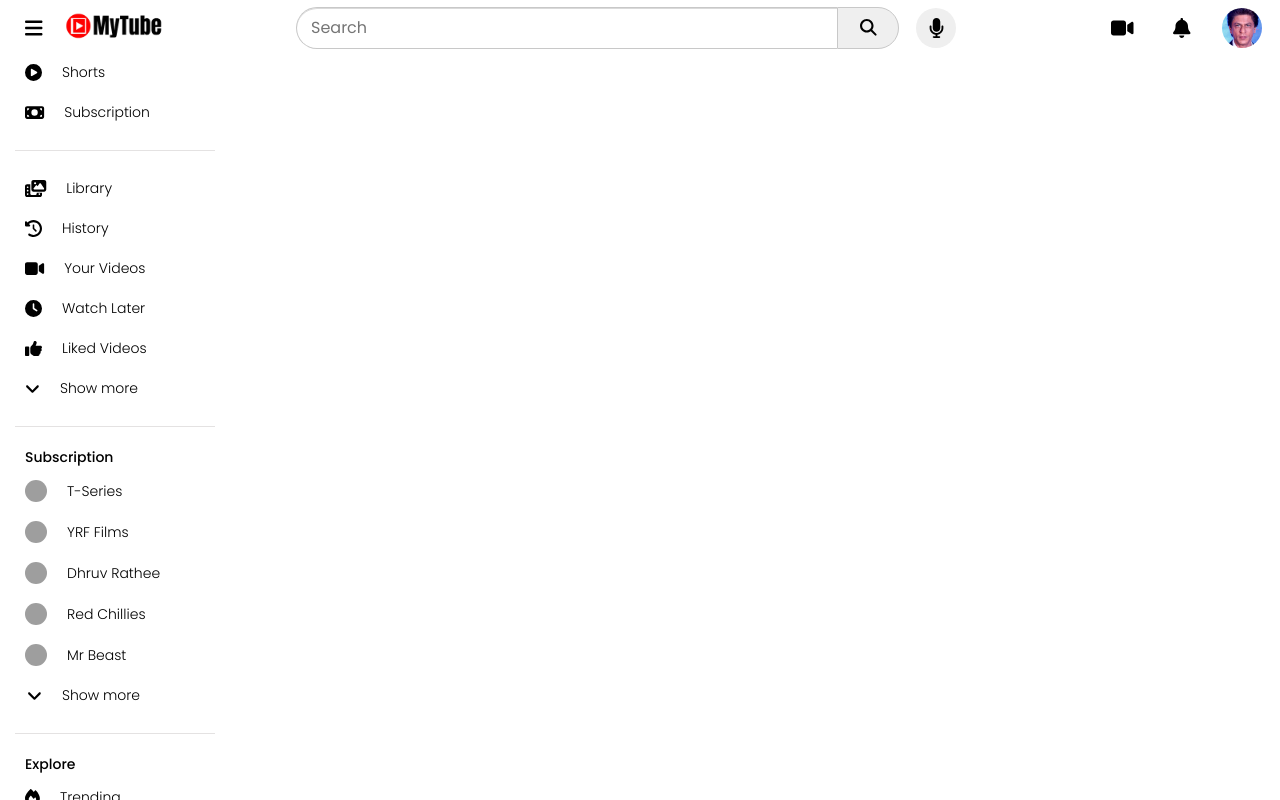
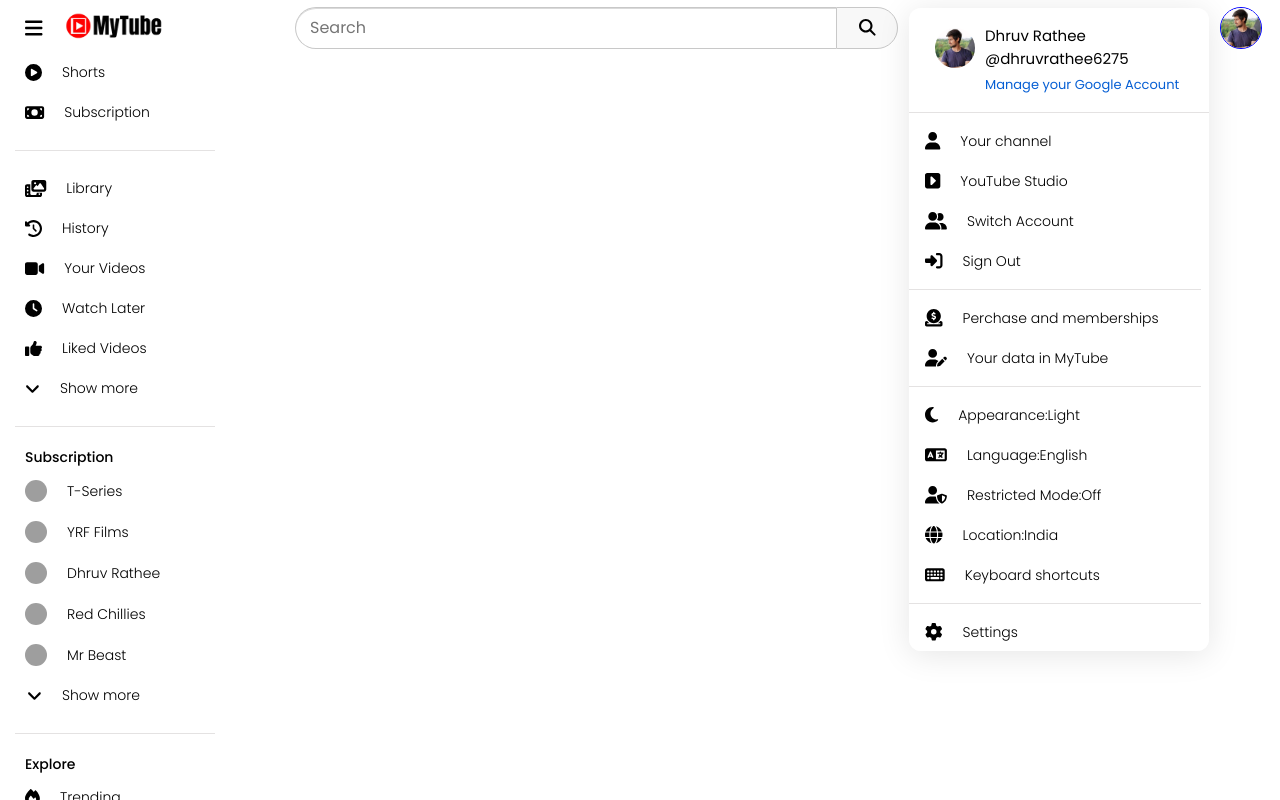
Before and after one commit to Raiyaan-786/Youtube-Clone, a React (Vite) app: page / in a window 1280 px wide. Both pictures are taken after a click on the element 1242 px from the left and 27 px from the top of the page. Shown: the top 800 px of the page. Built offline with nearby package versions, Linux system fonts and the light colour scheme; grey boxes are pictures that could not be loaded.

Commit message:
i-some work done in Navbar

```diff
--- a/src/Components/Navbar/Navbar.css
+++ b/src/Components/Navbar/Navbar.css
@@ -50,7 +50,7 @@
   height: 32px;
   width: 65px;
   border: 0.2px solid rgb(200, 200, 200);
-  background-color: #efefef;
+  background-color: #f8f8f8;
 }
 .search-box button:hover{
     background-color:#dfdfdf ;
@@ -89,3 +89,70 @@
   display: flex;
   align-items: center;
 }
+.user-detail{
+  overflow: scroll;
+  top: 8px;
+  right: 71px;
+  position: absolute;
+  background-color: #ffffff;
+  height: 643px;
+  width: 300px;
+  border-radius: 12px;
+  box-shadow: 0px 4px 32px 0px rgba(0,0,0,0.1);
+  transition: 0.8s;
+  display:block;
+}
+
+.user-info{
+  padding: 16px;
+  height: 72px;
+  font-size: 15px;
+  font-weight: 400;
+  display: flex;
+  /* border-bottom: 1px solid rgb(233, 233, 233); */
+  border-bottom: 0.5px solid rgb(228, 226, 226)
+}
+#profile{
+  padding: 4px 0 0 0;
+}
+#manage-account{
+  cursor: pointer;
+  padding-top: 5px;
+  font-size: 13px;
+  color: #065fd4;
+}
+
+.more-details{
+
+  /* height: 160px; */
+  height: auto;
+  padding: 8px 0;
+  width: 292px;
+  border-bottom: 0.5px solid rgb(228, 226, 226)
+}
+
+.profile-options{
+  gap: 20px;
+  display: flex;
+  align-items: center;
+  height: 40px;
+  width: 240px;
+  padding: 0 36px 0 16px;
+  font-size: 14px;
+  font-weight: 300;
+  transition: 0.1s;
+}
+.profile-options:hover{
+  cursor: pointer;
+  background-color: #efefef;
+}
+.user-detail::-webkit-scrollbar{
+  width: 0;
+}
+/* .extra-details{
+  overflow: scroll;
+} */
+#md-icon{
+ height: 20px;
+ width: 20px;
+}
--- a/src/Components/Navbar/Navbar.jsx
+++ b/src/Components/Navbar/Navbar.jsx
@@ -1,18 +1,46 @@
-import React from "react";
+import React, { useState } from "react";
+import "./Navbar.css";
 import { FontAwesomeIcon } from "@fortawesome/react-fontawesome";
 import {
   faBars,
   faBell,
+  faCirclePlay,
+  faCircleQuestion,
+  faCircleUser,
+  faGear,
   faMicrophone,
+  faCircleExclamation,
+  faRightToBracket,
   faSearch,
+  faUsers,
   faVideoCamera,
+  faKeyboard,
+  faGlobe,
+  faLanguage,
+  faMoon,
+  faFilterCircleDollar,
+  faCircleDollarToSlot,
+  faUserShield,
+  faUserGroup,
+  faSquare,
+  faSquareCaretRight,
+  faUser,
+  faUserPen,
 } from "@fortawesome/free-solid-svg-icons";
-import "./Navbar.css";
 
 const Navbar = () => {
+  const [profile, setProfile] = useState(false);
+  const handleProfileClick = () => {
+    if (profile == false) setProfile(true);
+    else setProfile(false);
+  };
+  const handleProfileClick2 = () => {
+    if (profile == true) setProfile(false);
+  };
+
   return (
     <>
-      <nav>
+      <nav onClick={handleProfileClick2}>
         <div className="bar-logo">
           <div className="nicon">
             <FontAwesomeIcon icon={faBars} size="lg" />
@@ -22,11 +50,9 @@
           </div>
         </div>
 
-
         <div className="search-bar">
-
           <div className="search-box">
-            <input type="text" placeholder="Search" />
+            <input type="text" placeholder="Search" name="Search" />
             <button>
               <FontAwesomeIcon icon={faSearch} size="lg" />
             </button>
@@ -35,10 +61,7 @@
           <div className="nicon" id="mic">
             <FontAwesomeIcon icon={faMicrophone} size="lg" />
           </div>
-
         </div>
-
-
 
         <div id="user">
           <div className="nicon">
@@ -47,10 +70,109 @@
           <div className="nicon">
             <FontAwesomeIcon icon={faBell} size="lg" />
           </div>
-          <div className="nicon">
-            <img src="logo/profile.jpg" alt="" />
+          <div
+            className="nicon"
+            onClick={handleProfileClick}
+            style={{
+              border: profile ? "1.5px solid blue" : "1.5px solid white",
+            }}
+          >
+            <img src="logo/profile.jpeg" alt="" />
           </div>
         </div>
+
+        {/* profile section starts here */}
+        <div
+          className="user-detail"
+          style={{ display: profile ? "block" : "none" }}
+        >
+          <div className="user-info">
+            <div className="nicon " id="profile">
+              <img src="logo/profile.jpeg" alt="" />
+            </div>
+            <div className="name-mail">
+              <p>Dhruv Rathee</p>
+              <p>@dhruvrathee6275</p>
+              <p id="manage-account">Manage your Google Account</p>
+            </div>
+          </div>
+          <div className="extra-details">
+            {/* first section */}
+            <div className="more-details">
+              <div className="profile-options">
+                <FontAwesomeIcon icon={faUser} size="lg" />
+                <p>Your channel</p>
+              </div>
+              <div className="profile-options">
+                <FontAwesomeIcon icon={faSquareCaretRight} size="lg" />
+                <p>YouTube Studio</p>
+              </div>
+              <div className="profile-options">
+                <FontAwesomeIcon icon={faUserGroup} size="lg" />
+                <p>Switch Account</p>
+              </div>
+              <div className="profile-options">
+                <FontAwesomeIcon icon={faRightToBracket} size="lg" />
+                <p>Sign Out</p>
+              </div>
+            </div>
+
+            {/* second section */}
+            <div className="more-details">
+              <div className="profile-options">
+                <FontAwesomeIcon icon={faCircleDollarToSlot} size="lg"/>
+                <p>Perchase and memberships</p>
+              </div>
+              <div className="profile-options">
+                <FontAwesomeIcon icon={faUserPen} size="lg" />
+                <p>Your data in MyTube</p>
+              </div>
+            </div>
+            {/* third section */}
+            <div className="more-details">
+              <div className="profile-options">
+                <FontAwesomeIcon icon={faMoon} size="lg" />
+                <p>Appearance:Light</p>
+              </div>
+              <div className="profile-options">
+                <FontAwesomeIcon icon={faLanguage} size="lg" />
+                <p>Language:English</p>
+              </div>
+              <div className="profile-options">
+                <FontAwesomeIcon icon={faUserShield} size="lg" />
+                <p>Restricted Mode:Off</p>
+              </div>
+              <div className="profile-options">
+                <FontAwesomeIcon icon={faGlobe} size="lg" />
+                <p>Location:India</p>
+              </div>
+              <div className="profile-options">
+                <FontAwesomeIcon icon={faKeyboard} size="lg" />
+                <p>Keyboard shortcuts</p>
+              </div>
+            </div>
+            {/* fourth section */}
+            <div className="more-details">
+              <div className="profile-options">
+                <FontAwesomeIcon icon={faGear} size="lg" />
+                <p>Settings</p>
+              </div>
+            </div>
+            {/* fifth section */}
+            <div className="more-details"style={{border:"none"}}>
+              <div className="profile-options">
+                <FontAwesomeIcon icon={faCircleQuestion} size="lg" />
+                <p>Help</p>
+              </div>
+              <div className="profile-options">
+                <FontAwesomeIcon icon={faCircleExclamation} size="lg" />
+                <p>Send feedback</p>
+              </div>
+
+            </div>
+          </div>
+        </div>
+        {/* profile section ends here */}
       </nav>
     </>
   );
```
Also changed, not shown: public/logo/profile.jpeg (added), public/logo/profile1.jpg (renamed from public/logo/profile.jpg).
